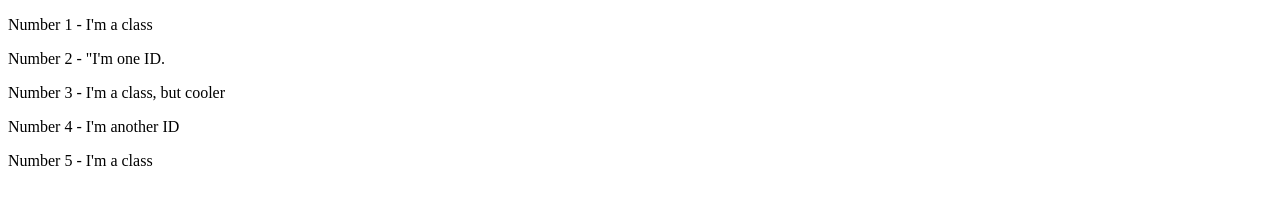
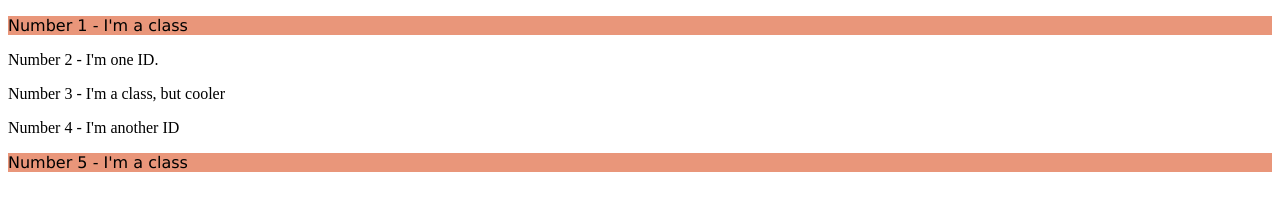
Before and after one commit to kkated/style, a plain HTML site: page index.html in a window 1280 px wide. Drawn offline with Linux system fonts and the light colour scheme.

Commit message:
styled 1 and 5

```diff
--- a/index.html
+++ b/index.html
@@ -6,15 +6,15 @@
     <meta http-equiv="X-UA-Compatible" content="IE=edge">
     <meta name="viewport" content="width=device-width, initial-scale=1.0">
     <title>Document</title>
-    <link href="stylesheet" href="style.css">
+    <link rel="stylesheet" href="style.css">
 </head>
 
 <body>
-    <p class="one">Number 1 - I'm a class</p>
-    <div class="two">Number 2 - "I'm one ID.</div>
-    <p class="odd oddly-cool">Number 3 - I'm a class, but cooler</p>
-    <div class="four">Number 4 - I'm another ID</div>
-    <p class="one">Number 5 - I'm a class</p>
+    <p class="odd">Number 1 - I'm a class</p>
+    <div id="two">Number 2 - I'm one ID.</div>
+    <p class="oddly-cool">Number 3 - I'm a class, but cooler</p>
+    <div id="four">Number 4 - I'm another ID</div>
+    <p class="odd">Number 5 - I'm a class</p>
 
 </body>
 
--- a/style.css
+++ b/style.css
@@ -0,0 +1,4 @@
+.odd {
+    background-color: darksalmon;
+    font-family: verdana, sans-serif, arial;
+}
```
